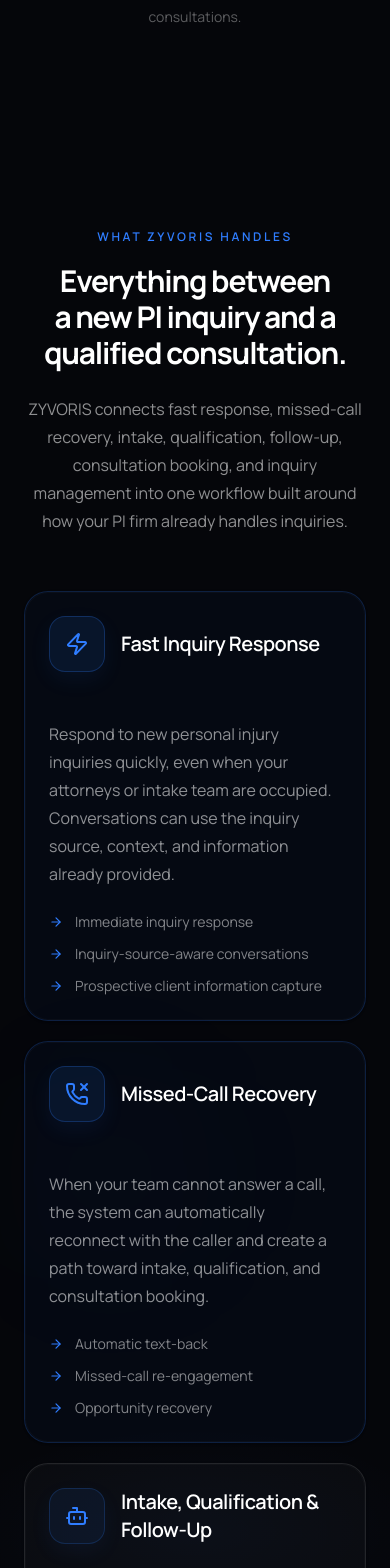
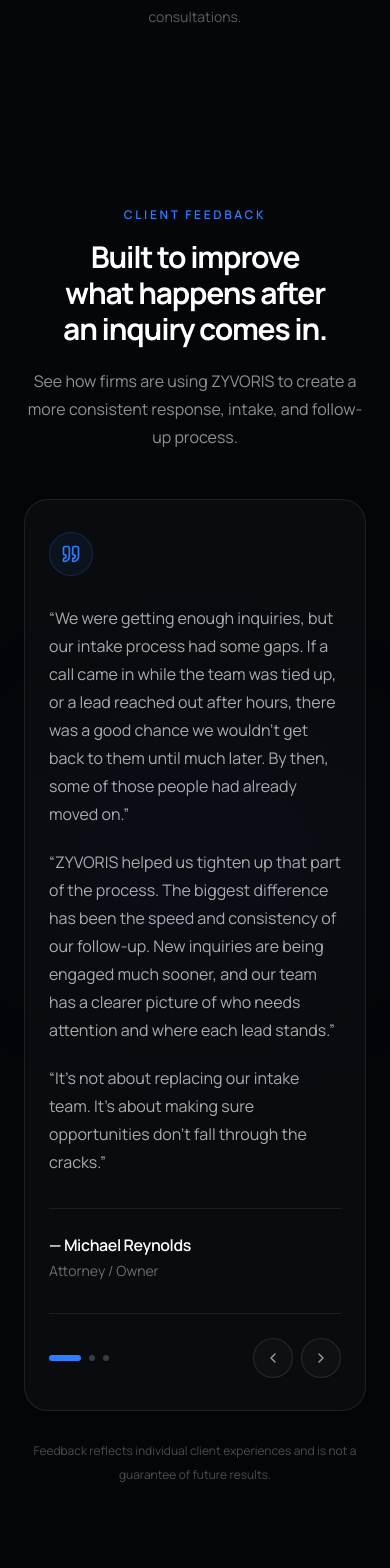
Before and after one commit to shaurya642/zyvoris-website, a Next.js app: page / in a window 390 px wide. Shown: the part 5620-7188 px from the top of the page. Built offline with nearby package versions, Linux system fonts and the light colour scheme.

Commit message:
Update Zyvoris website for PI law firms

```diff
--- a/app/page.tsx
+++ b/app/page.tsx
@@ -3,6 +3,7 @@ import { HeroSection } from "@/components/hero-section";
 import { TechnologySection } from "@/components/technology-section";
 import { TrustBar } from "@/components/trust-bar";
 import { StatisticsSection } from "@/components/statistics-section";
+import { TestimonialsSection } from "@/components/testimonials-section";
 import { ServicesSection } from "@/components/services-section";
 import { ProcessSection } from "@/components/process-section";
 import { IndustriesSection } from "@/components/industries-section";
@@ -25,6 +26,8 @@ export default function Home() {
 
       <StatisticsSection />
 
+      <TestimonialsSection />
+
       <ServicesSection />
 
       <ProcessSection />
--- a/components/footer.tsx
+++ b/components/footer.tsx
@@ -12,6 +12,7 @@ const CALENDLY_URL = "https://calendly.com/shaurya-zyvoris/30min";
 const navigationLinks = [
   { label: "Services", href: "#services" },
   { label: "Process", href: "#process" },
+  { label: "Testimonials", href: "#testimonials" },
   { label: "Industries", href: "#industries" },
 ];
 
--- a/components/navbar.tsx
+++ b/components/navbar.tsx
@@ -10,6 +10,7 @@ const CALENDLY_URL = "https://calendly.com/shaurya-zyvoris/30min";
 const navigation = [
   { name: "Services", href: "#services" },
   { name: "Process", href: "#process" },
+  { name: "Testimonials", href: "#testimonials" },
   { name: "Industries", href: "#industries" },
   { name: "Contact", href: "#contact" },
 ];
--- /dev/null
+++ b/components/testimonials-section.tsx
@@ -0,0 +1,215 @@
+"use client";
+
+import * as React from "react";
+import { ChevronLeft, ChevronRight, Quote } from "lucide-react";
+import { SectionReveal } from "@/components/section-reveal";
+
+const testimonials = [
+  {
+    quote: [
+      "We were getting enough inquiries, but our intake process had some gaps. If a call came in while the team was tied up, or a lead reached out after hours, there was a good chance we wouldn’t get back to them until much later. By then, some of those people had already moved on.",
+      "ZYVORIS helped us tighten up that part of the process. The biggest difference has been the speed and consistency of our follow-up. New inquiries are being engaged much sooner, and our team has a clearer picture of who needs attention and where each lead stands.",
+      "It’s not about replacing our intake team. It’s about making sure opportunities don’t fall through the cracks.",
+    ],
+    name: "Michael Reynolds",
+    role: "Attorney / Owner",
+  },
+  {
+    quote: [
+      "Our biggest issue wasn’t generating leads. We were already spending money to get people to contact us. The problem was what happened after someone called or submitted an inquiry.",
+      "There were too many situations where the response depended on who was available at the time. ZYVORIS gave us a much more consistent process for responding, qualifying inquiries, and getting the right information in front of our team.",
+      "I also liked that we didn’t have to completely change the way we operate. It fit into our existing workflow instead of creating another complicated system for our staff to manage.",
+      "We’re simply doing a better job of turning the inquiries we already paid for into actual conversations.",
+    ],
+    name: "Daniel Foster",
+    role: "Managing Partner / Attorney",
+  },
+  {
+    quote: [
+      "Before ZYVORIS, missed calls were one of those things we knew we needed to improve, but it was difficult to stay on top of them consistently. Our staff is busy, and not every inquiry comes in during convenient hours.",
+      "What changed for us was having a system that keeps the conversation moving even when someone on our team isn’t immediately available. Leads are followed up with, information is collected, and qualified prospects can be moved toward a consultation without everything depending on someone remembering to make the next call.",
+      "The difference isn’t just having more activity. We have a much better handle on what’s happening with our inbound inquiries.",
+      "For a PI practice, that kind of consistency matters.",
+    ],
+    name: "Sarah Mitchell",
+    role: "Managing Attorney & Owner",
+  },
+];
+
+const EASE = "cubic-bezier(0.22,1,0.36,1)";
+
+export function TestimonialsSection() {
+  const [activeIndex, setActiveIndex] = React.useState(0);
+  const [isPaused, setIsPaused] = React.useState(false);
+
+  const nextTestimonial = React.useCallback(() => {
+    setActiveIndex((current) => (current + 1) % testimonials.length);
+  }, []);
+
+  const previousTestimonial = React.useCallback(() => {
+    setActiveIndex(
+      (current) => (current - 1 + testimonials.length) % testimonials.length,
+    );
+  }, []);
+
+  React.useEffect(() => {
+    if (isPaused) {
+      return;
+    }
+
+    const interval = window.setInterval(() => {
+      nextTestimonial();
+    }, 7000);
+
+    return () => {
+      window.clearInterval(interval);
+    };
+  }, [isPaused, nextTestimonial]);
+
+  const testimonial = testimonials[activeIndex];
+
+  return (
+    <SectionReveal>
+      <section
+        id="testimonials"
+        aria-labelledby="testimonials-heading"
+        className="relative overflow-hidden bg-background py-20 sm:py-24"
+      >
+        {/* Subtle ambient light */}
+        <div
+          aria-hidden="true"
+          className="pointer-events-none absolute left-1/2 top-1/2 h-[420px] w-[720px] -translate-x-1/2 -translate-y-1/2 rounded-full bg-primary/[0.025] blur-[110px] max-sm:h-[280px] max-sm:w-[420px] max-sm:blur-[80px]"
+        />
+
+        <div className="relative mx-auto max-w-5xl px-6 lg:px-8">
+          {/* Heading */}
+          <div className="mx-auto mb-12 max-w-3xl text-center sm:mb-14">
+            <p className="text-xs font-semibold uppercase tracking-[0.22em] text-primary sm:text-sm">
+              Client Feedback
+            </p>
+
+            <h2
+              id="testimonials-heading"
+              className="mt-4 text-balance text-3xl font-bold tracking-[-0.04em] text-white sm:text-4xl"
+            >
+              Built to improve what happens after an inquiry comes in.
+            </h2>
+
+            <p className="mx-auto mt-5 max-w-2xl text-base leading-7 text-white/55 sm:text-lg sm:leading-8">
+              See how firms are using ZYVORIS to create a more consistent
+              response, intake, and follow-up process.
+            </p>
+          </div>
+
+          {/* Testimonial */}
+          <div
+            className="relative"
+            onMouseEnter={() => setIsPaused(true)}
+            onMouseLeave={() => setIsPaused(false)}
+            onFocus={() => setIsPaused(true)}
+            onBlur={() => setIsPaused(false)}
+          >
+            <div
+              className="relative overflow-hidden rounded-3xl border border-white/[0.09] bg-white/[0.025] px-6 py-8 shadow-[0_24px_80px_rgba(0,0,0,0.22)] sm:px-10 sm:py-10 lg:px-14 lg:py-12"
+              style={{
+                transitionTimingFunction: EASE,
+              }}
+            >
+              {/* Quote icon */}
+              <div className="mb-7 flex h-11 w-11 items-center justify-center rounded-xl border border-primary/20 bg-primary/[0.07]">
+                <Quote
+                  className="h-5 w-5 text-primary"
+                  aria-hidden="true"
+                />
+              </div>
+
+              <div
+                key={activeIndex}
+                className="animate-in fade-in slide-in-from-right-3 duration-500"
+              >
+                <div className="space-y-5">
+                  {testimonial.quote.map((paragraph) => (
+                    <p
+                      key={paragraph}
+                      className="text-base leading-7 text-white/65 sm:text-lg sm:leading-8"
+                    >
+                      “{paragraph}”
+                    </p>
+                  ))}
+                </div>
+
+                <div className="mt-8 border-t border-white/[0.08] pt-6">
+                  <p className="text-base font-semibold tracking-tight text-white">
+                    — {testimonial.name}
+                  </p>
+
+                  <p className="mt-1 text-sm text-white/40">
+                    {testimonial.role}
+                  </p>
+                </div>
+              </div>
+
+              {/* Navigation */}
+              <div className="mt-8 flex items-center justify-between border-t border-white/[0.08] pt-6">
+                <div className="flex items-center gap-2">
+                  {testimonials.map((item, index) => (
+                    <button
+                      key={item.name}
+                      type="button"
+                      aria-label={`Go to testimonial ${index + 1}`}
+                      aria-current={index === activeIndex}
+                      onClick={() => setActiveIndex(index)}
+                      className={`h-1.5 rounded-full transition-[width,background-color,opacity] duration-300 ${
+                        index === activeIndex
+                          ? "w-8 bg-primary"
+                          : "w-1.5 bg-white/20 hover:bg-white/40"
+                      }`}
+                    />
+                  ))}
+                </div>
+
+                <div className="flex items-center gap-2">
+                  <button
+                    type="button"
+                    onClick={previousTestimonial}
+                    aria-label="Previous testimonial"
+                    className="flex h-10 w-10 items-center justify-center rounded-xl border border-white/10 bg-white/[0.025] text-white/60 transition-[transform,border-color,background-color,color] duration-200 hover:-translate-y-0.5 hover:border-primary/30 hover:bg-primary/[0.06] hover:text-white"
+                    style={{
+                      transitionTimingFunction: EASE,
+                    }}
+                  >
+                    <ChevronLeft
+                      className="h-4 w-4"
+                      aria-hidden="true"
+                    />
+                  </button>
+
+                  <button
+                    type="button"
+                    onClick={nextTestimonial}
+                    aria-label="Next testimonial"
+                    className="flex h-10 w-10 items-center justify-center rounded-xl border border-white/10 bg-white/[0.025] text-white/60 transition-[transform,border-color,background-color,color] duration-200 hover:-translate-y-0.5 hover:border-primary/30 hover:bg-primary/[0.06] hover:text-white"
+                    style={{
+                      transitionTimingFunction: EASE,
+                    }}
+                  >
+                    <ChevronRight
+                      className="h-4 w-4"
+                      aria-hidden="true"
+                    />
+                  </button>
+                </div>
+              </div>
+            </div>
+          </div>
+
+          {/* Supporting note */}
+          <p className="mx-auto mt-7 max-w-2xl text-center text-xs leading-6 text-white/30">
+            Feedback reflects individual client experiences and is not a
+            guarantee of future results.
+          </p>
+        </div>
+      </section>
+    </SectionReveal>
+  );
+}
```
